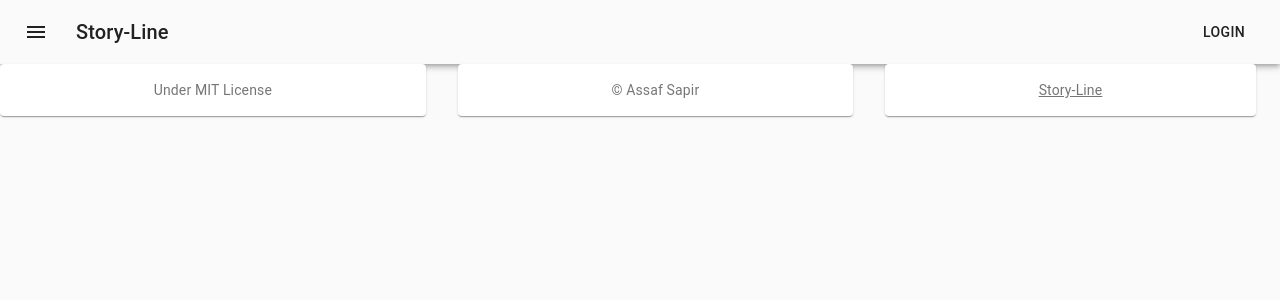
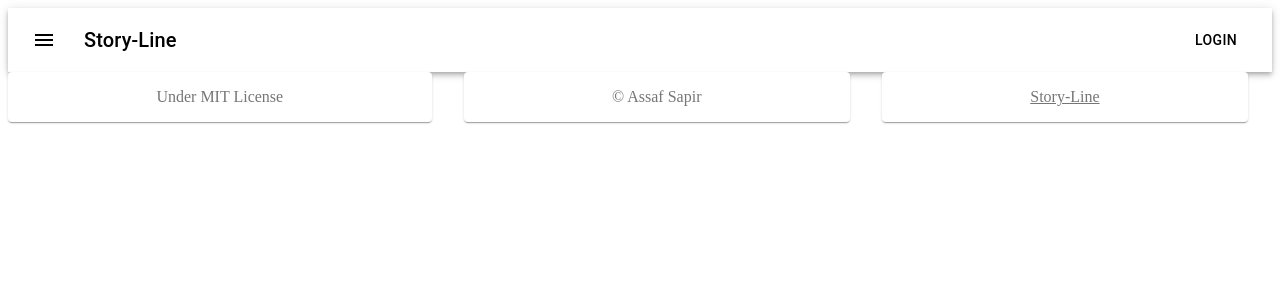
Before and after one commit to assapir/story-line, a React (Create React App) app in the folder ui/: page / in a window 1280 px wide. Shown: the top 300 px of the page. Built offline with nearby package versions, Linux system fonts and the light colour scheme.

Commit message:
forgotten

```diff
--- a/ui/src/components/Footer.tsx
+++ b/ui/src/components/Footer.tsx
@@ -1,4 +1,4 @@
-import { Grid, makeStyles } from "@material-ui/core";
+import { Grid } from "@material-ui/core";
 import React from "react";
 import ExternalLink from "../misc/ExternalLink";
 import GridPaper from "../misc/GridPaper";
@@ -9,19 +9,11 @@ interface FooterProps {
   github: string;
 }
 
-const useStyles = makeStyles(() => ({
-  root: {
-    flexGrow: 1,
-  },
-}));
-
 export default function Footer(props: FooterProps): JSX.Element {
-  const classes = useStyles();
   const copyrightText = `©  ${props.author}`;
 
   return (
-    <div className={classes.root}>
-      <Grid container spacing={1}>
+    <Grid container spacing={1} justify="center" lg="auto">
       <GridPaper text="Under MIT License" />
       <GridPaper text={copyrightText} />
       <GridPaper>
@@ -32,6 +24,5 @@ export default function Footer(props: FooterProps): JSX.Element {
         />
       </GridPaper>
     </Grid>
-    </div>
   );
 }
--- a/ui/src/components/Main.tsx
+++ b/ui/src/components/Main.tsx
@@ -1,5 +1,6 @@
-import { Container, createStyles, CssBaseline, makeStyles, Typography } from "@material-ui/core";
+import { createStyles, makeStyles, Paper } from "@material-ui/core";
 import React from "react";
+import CommonProps from "../misc/CommonProps";
 
 const useStyles = makeStyles(() =>
   createStyles({
@@ -9,15 +10,12 @@ const useStyles = makeStyles(() =>
   }),
 );
 
-export default function Main(): JSX.Element {
+export default function Main(props: CommonProps): JSX.Element {
   const classes = useStyles();
 
   return (
-    <React.Fragment>
-      <CssBaseline />
-      <Container maxWidth="sm">
-        <Typography component="div" className={classes.root} />
-      </Container>
-    </React.Fragment>
+    <Paper className={classes.root} square>
+      {props.children}
+    </Paper>
   );
 }
--- /dev/null
+++ b/ui/src/misc/CommonProps.ts
@@ -0,0 +1,3 @@
+export default interface CommonProps {
+  children?: JSX.Element;
+}
--- a/ui/src/misc/GridPaper.tsx
+++ b/ui/src/misc/GridPaper.tsx
@@ -1,5 +1,6 @@
 import { Grid, makeStyles, Paper } from "@material-ui/core";
 import React from "react";
+import CommonProps from "./CommonProps";
 
 const useStyles = makeStyles((theme) => ({
   paper: {
@@ -10,9 +11,8 @@ const useStyles = makeStyles((theme) => ({
   },
 }));
 
-interface GridPaperProps {
+interface GridPaperProps extends CommonProps {
   text?: string;
-  children?: JSX.Element;
 }
 
 export default function GridPaper(props: GridPaperProps): JSX.Element {
@@ -22,7 +22,7 @@ export default function GridPaper(props: GridPaperProps): JSX.Element {
     <div className={classes.paper}>
       <Grid container item xs={12} spacing={3}>
         <Paper className={classes.paper}>
-          <span>{props.text}</span>
+          {props.text ? <span>{props.text}</span> : null}
           {props.children}
         </Paper>
       </Grid>
```
Lines whose indentation alone changed are shown as unchanged.
